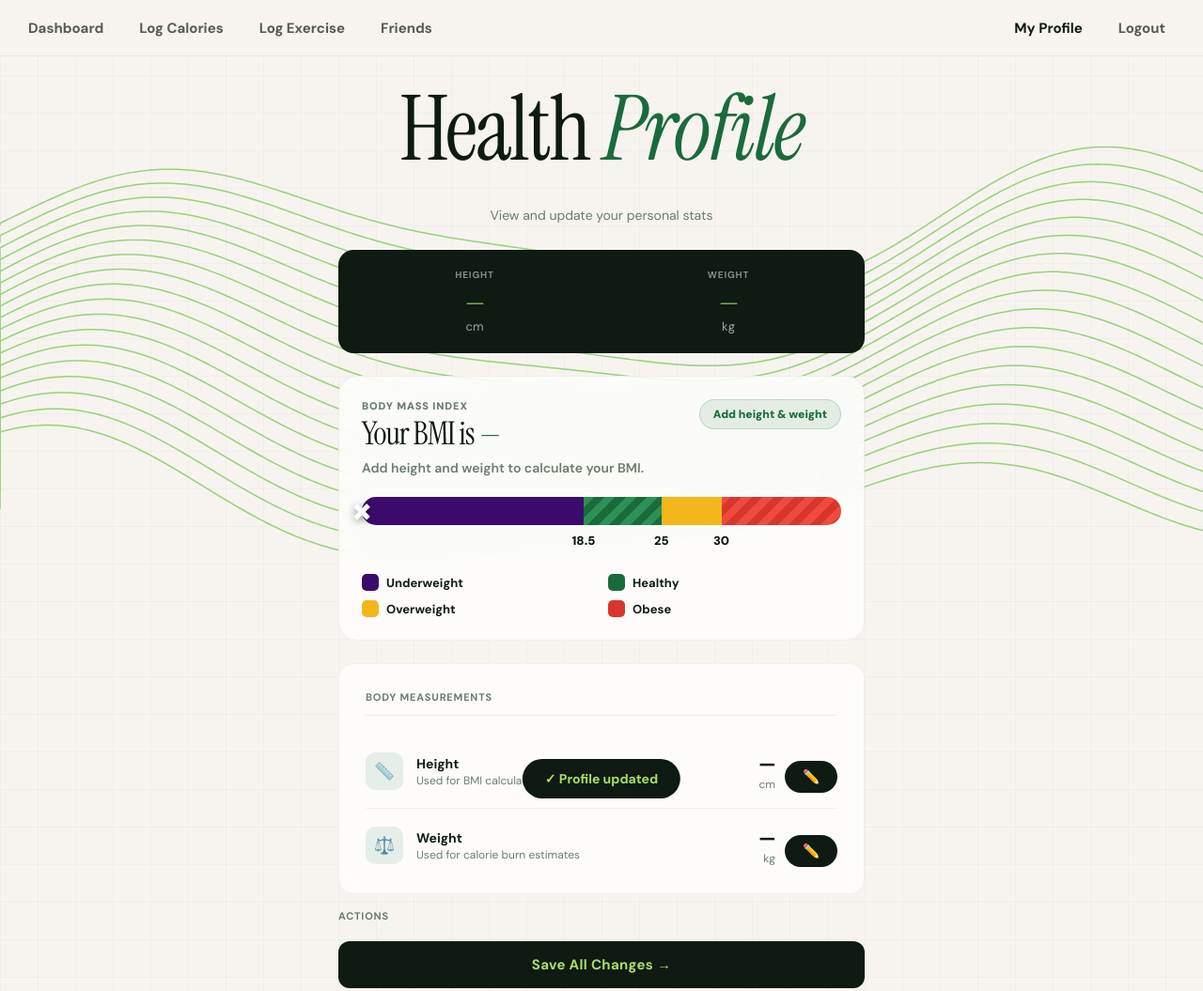
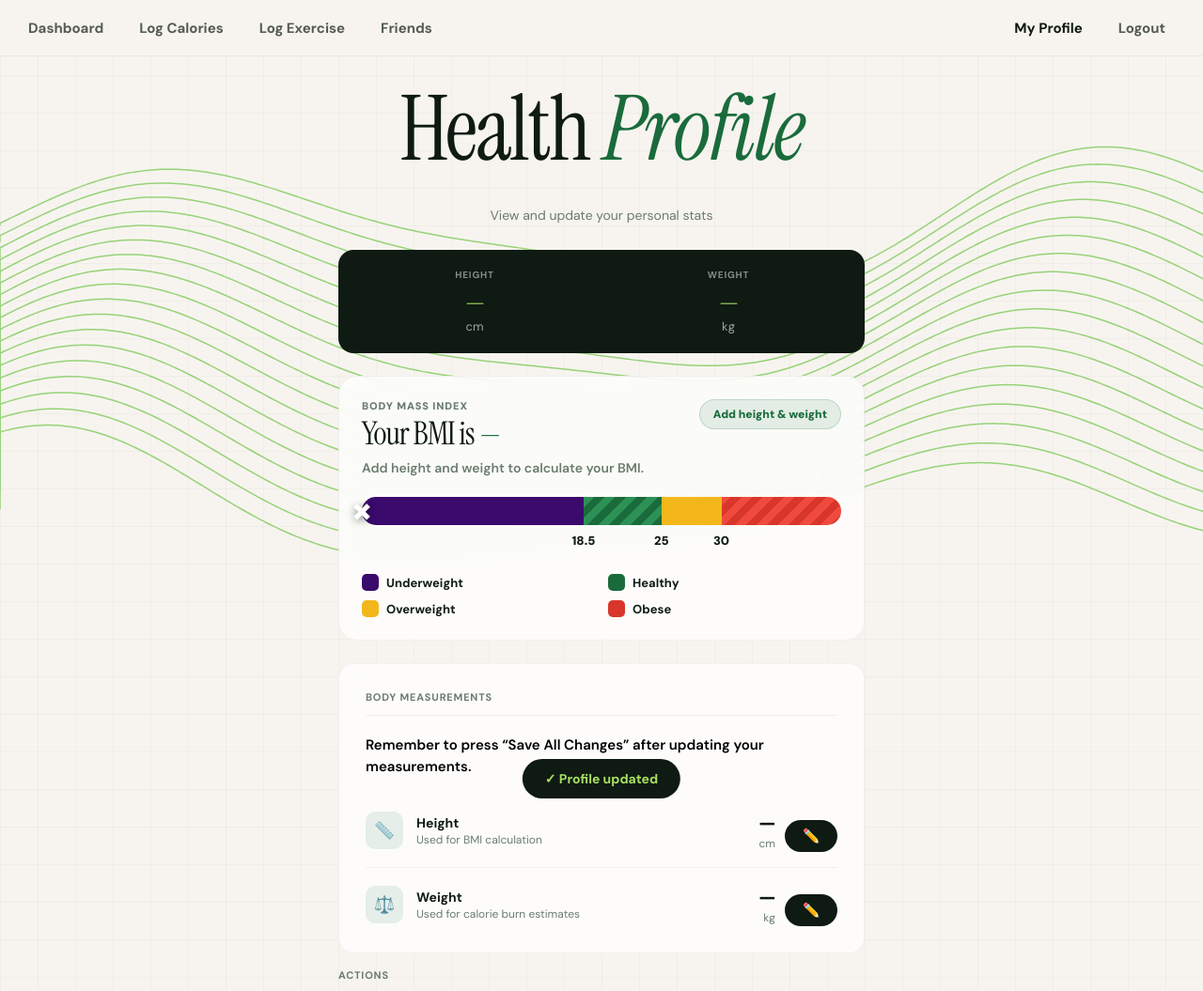
Before and after one commit to AidanHWood/CMP-5012B, a website: page Code/healthProfile.html in a window 1280 px wide. Shown: the top 1055 px of the page at 94% size. Drawn offline with Linux system fonts and the light colour scheme; no server answers.

Commit message:
Add save reminder to health profile page

```diff
--- a/Code/healthProfile.css
+++ b/Code/healthProfile.css
@@ -517,6 +517,14 @@
     animation: fadeUp 0.6s 0.6s forwards;
 }
 
+.save-note {
+    font-size: 15px;
+    line-height: 1.5;
+    color: var(--black);
+    font-weight: 600;
+    margin-bottom: 18px;
+}
+
 /* ── Mobile extras ── */
 @media (max-width: 600px) {
     .stat-tile .stat-value { font-size: 24px; }
--- a/Code/healthProfile.html
+++ b/Code/healthProfile.html
@@ -94,6 +94,10 @@
         <!-- Body metrics -->
         <div class="form-card">
           <div class="card-title">Body Measurements</div>
+
+          <p class="save-note">
+            Remember to press “Save All Changes” after updating your measurements.
+          </p>
 
           <!-- Height -->
           <div class="metric-row">
```
